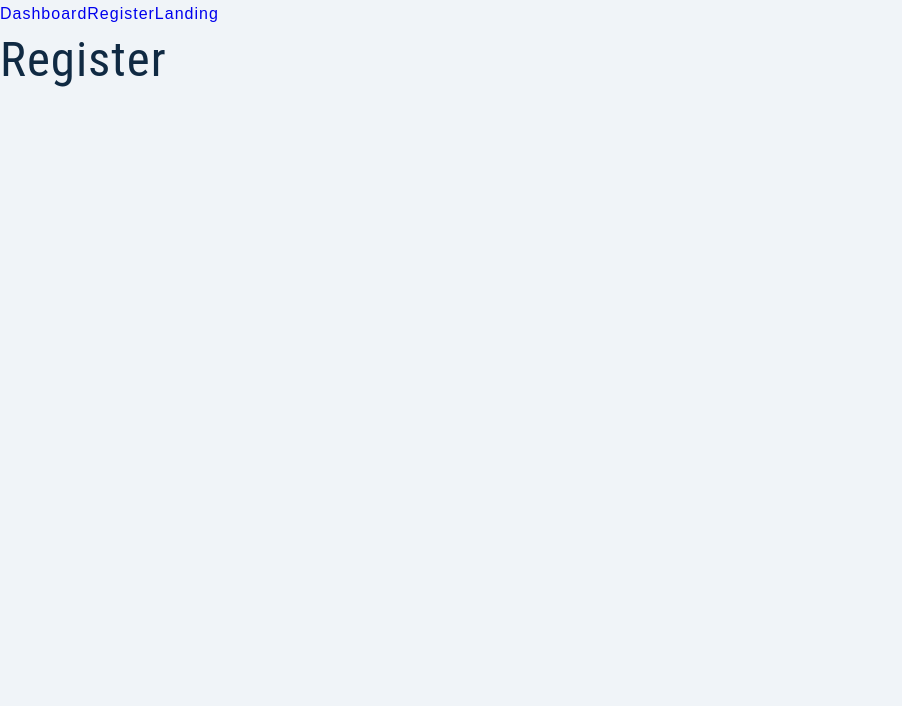
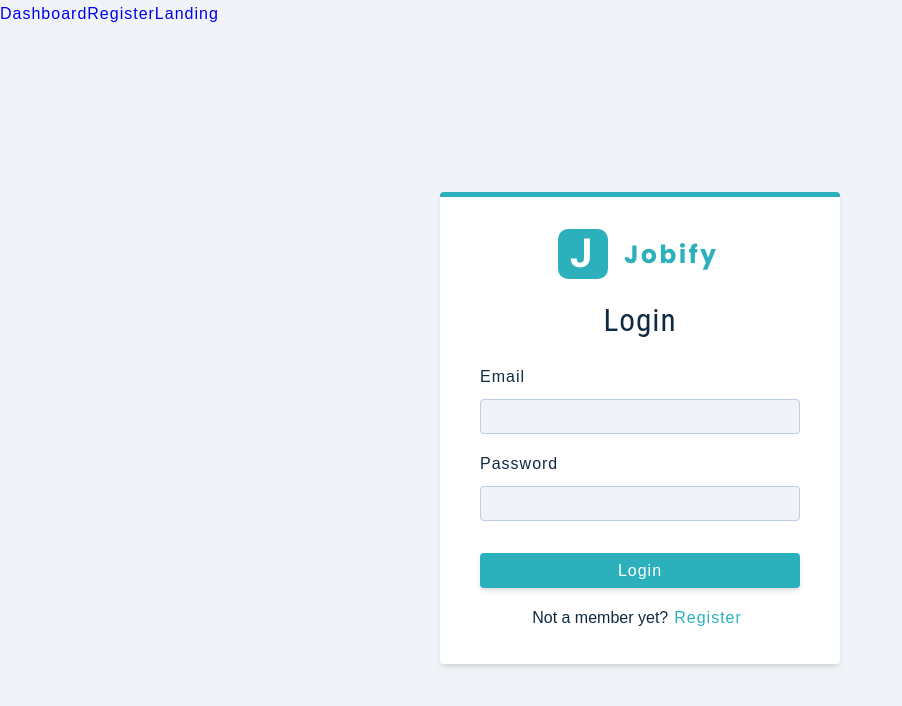
Before and after one commit to enyacat/jobify, a React (Create React App) app in the folder client/: page /register in a window 1280 px wide. Shown: the top 706 px of the page, without its empty margins (0-902 px from the left). Built offline with nearby package versions, Linux system fonts and the light colour scheme.

Commit message:
add login page

```diff
--- /dev/null
+++ b/client/src/components/Alert.js
@@ -0,0 +1,4 @@
+const Alert = () => {
+  return <div className='alert alert-danger'>Alert</div>
+}
+export default Alert
--- /dev/null
+++ b/client/src/components/FormRow.js
@@ -0,0 +1,19 @@
+const FormRow = ({ type, value, name, handleChange, labelText }) => {
+  return (
+    <div>
+      <div className='form-row'>
+        <label htmlFor={name} className='form-label'>
+          {labelText || name}
+        </label>
+        <input
+          type={type}
+          value={value}
+          name={name}
+          onChange={handleChange}
+          className='form-input'
+        />
+      </div>
+    </div>
+  )
+}
+export default FormRow
--- a/client/src/components/index.js
+++ b/client/src/components/index.js
@@ -1,2 +1,4 @@
 import Logo from './Logo'
-export { Logo }
+import FormRow from './FormRow'
+import Alert from './Alert'
+export { Logo, FormRow, Alert }
--- a/client/src/pages/Error.js
+++ b/client/src/pages/Error.js
@@ -1,4 +1,16 @@
+import { Link } from 'react-router-dom'
+import img from '../assets/images/not-found.svg'
+import Wrapper from '../assets/wrappers/ErrorPage'
 const Error = () => {
-  return <h1>Error</h1>
+  return (
+    <Wrapper className='full-page'>
+      <div>
+        <img src={img} alt='not found' />
+        <h3>Ohh! PS5 sold out</h3>
+        <p>We can't seem to find the page you're looking for</p>
+        <Link to='/'>back home</Link>
+      </div>
+    </Wrapper>
+  )
 }
 export default Error
--- a/client/src/pages/Register.js
+++ b/client/src/pages/Register.js
@@ -1,4 +1,70 @@
+import { useState, useEffect } from 'react'
+import { Logo, FormRow, Alert } from '../components'
+import Wrapper from '../assets/wrappers/RegisterPage'
+
+const initialState = {
+  name: '',
+  email: '',
+  password: '',
+  isMember: true,
+  showAlert: false,
+}
+
 const Register = () => {
-  return <h1>Register</h1>
+  const [values, setValues] = useState(initialState)
+  const toggleMember = () => {
+    setValues({
+      ...values,
+      isMember: !values.isMember,
+      showAlert: !values.showAlert,
+    })
+  }
+
+  const handleChange = (e) => {
+    console.log(e.target)
+  }
+
+  const onSubmit = (e) => {
+    e.preventDefault()
+  }
+  return (
+    <Wrapper className='full-page'>
+      <form className='form' onSubmit={onSubmit}>
+        <Logo />
+        <h3>{values.isMember ? 'Login' : 'Register'}</h3>
+        {values.showAlert && <Alert />}
+        {!values.isMember && (
+          <FormRow
+            type='text'
+            name='name'
+            value={values.name}
+            handleChange={handleChange}
+          />
+        )}
+        <FormRow
+          type='email'
+          name='email'
+          value={values.email}
+          handleChange={handleChange}
+        />
+        <FormRow
+          type='password'
+          name='password'
+          value={values.password}
+          handleChange={handleChange}
+        />
+
+        <button type='submit' className='btn btn-block'>
+          {values.isMember ? 'Login' : 'Submit'}
+        </button>
+        <p>
+          {values.isMember ? 'Not a member yet?' : 'Already a member?'}
+          <button type='button' onClick={toggleMember} className='member-btn'>
+            {values.isMember ? 'Register' : 'Login'}
+          </button>
+        </p>
+      </form>
+    </Wrapper>
+  )
 }
 export default Register
```
